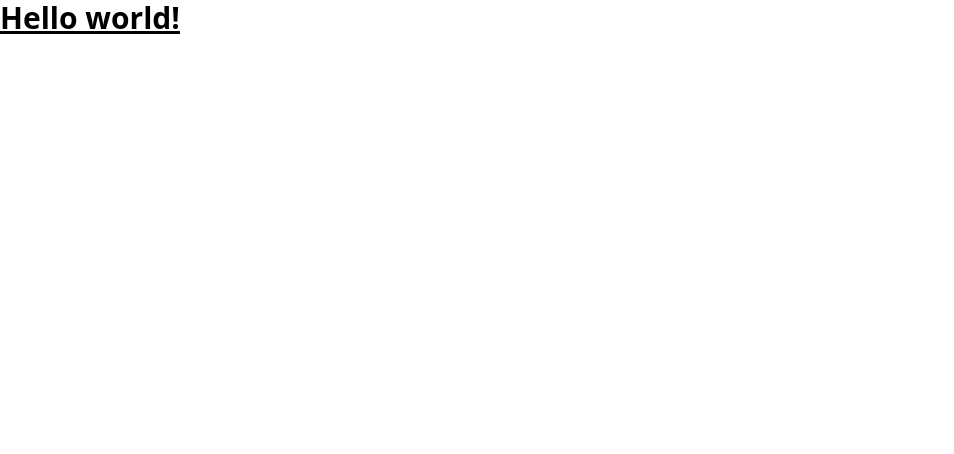
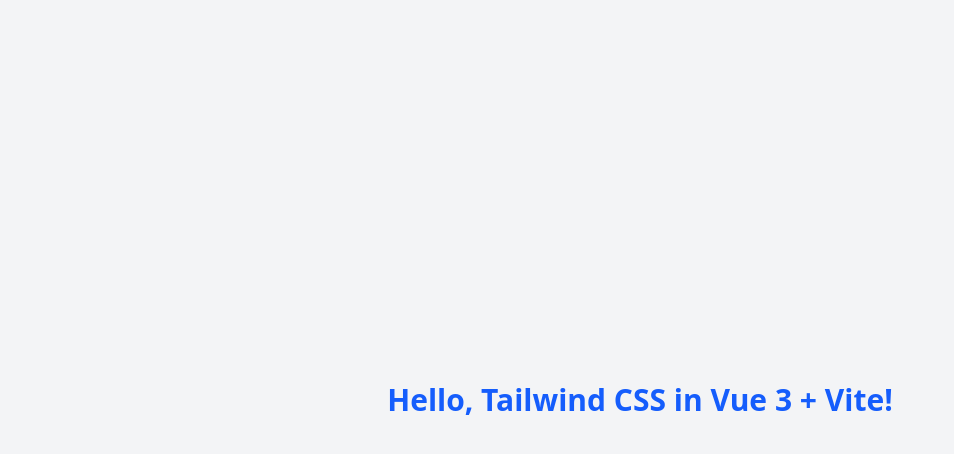
Before and after one commit to a0919459151/tailwind-playground, a Vue app: page / in a window 1280 px wide. Shown: the top 454 px of the page, without its empty margins (0-954 px from the left). Built offline with nearby package versions, Linux system fonts and the light colour scheme.

Commit message:
Hello tailwinds

```diff
--- a/src/App.vue
+++ b/src/App.vue
@@ -1,8 +1,7 @@
-<script setup>
-</script>
-
 <template>
-  <h1 class="text-3xl font-bold underline">
-    Hello world!
-  </h1>
+  <div class="h-screen bg-gray-100 flex items-center justify-center">
+    <h1 class="text-3xl font-bold text-blue-600">
+      Hello, Tailwind CSS in Vue 3 + Vite!
+    </h1>
+  </div>
 </template>
```
Also changed, not shown: 1 other file (tests, documents, lock files or other folders).
